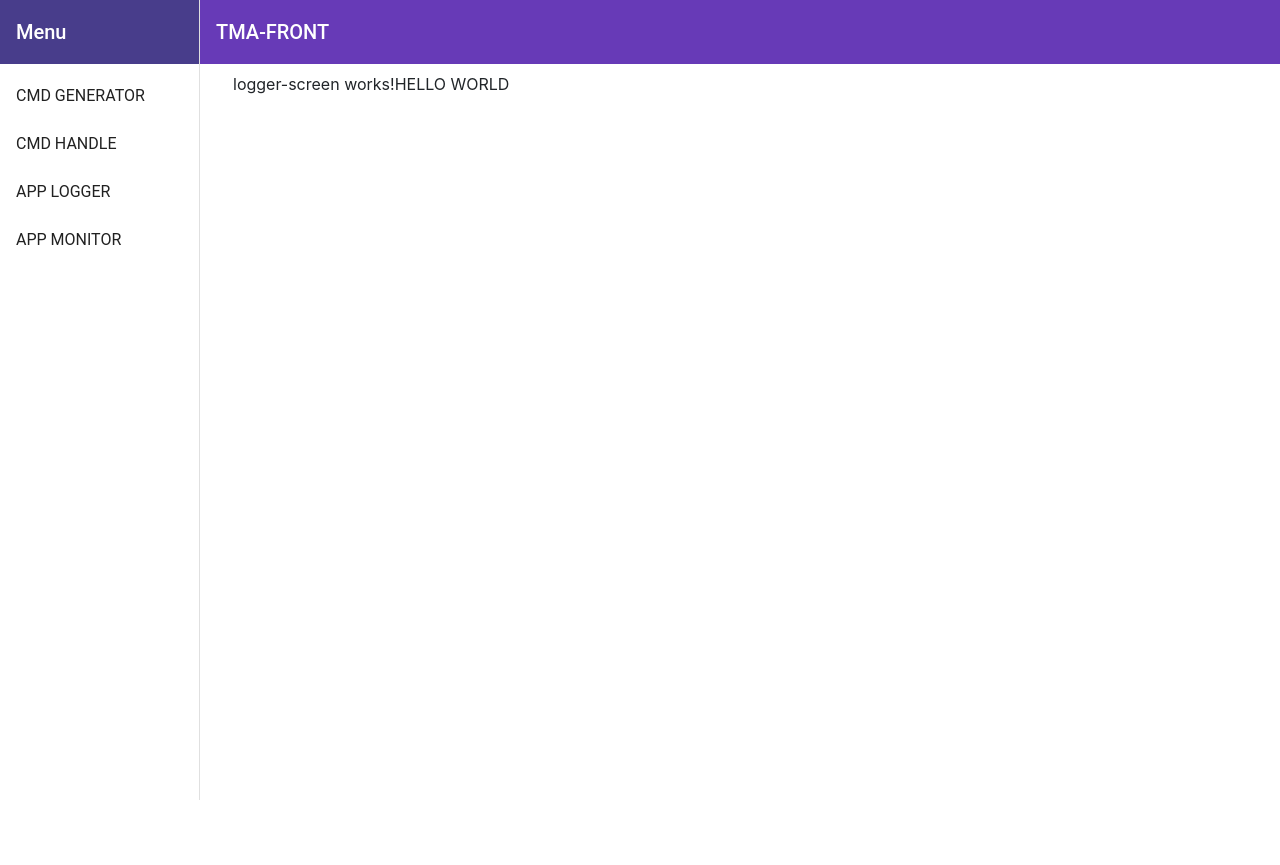
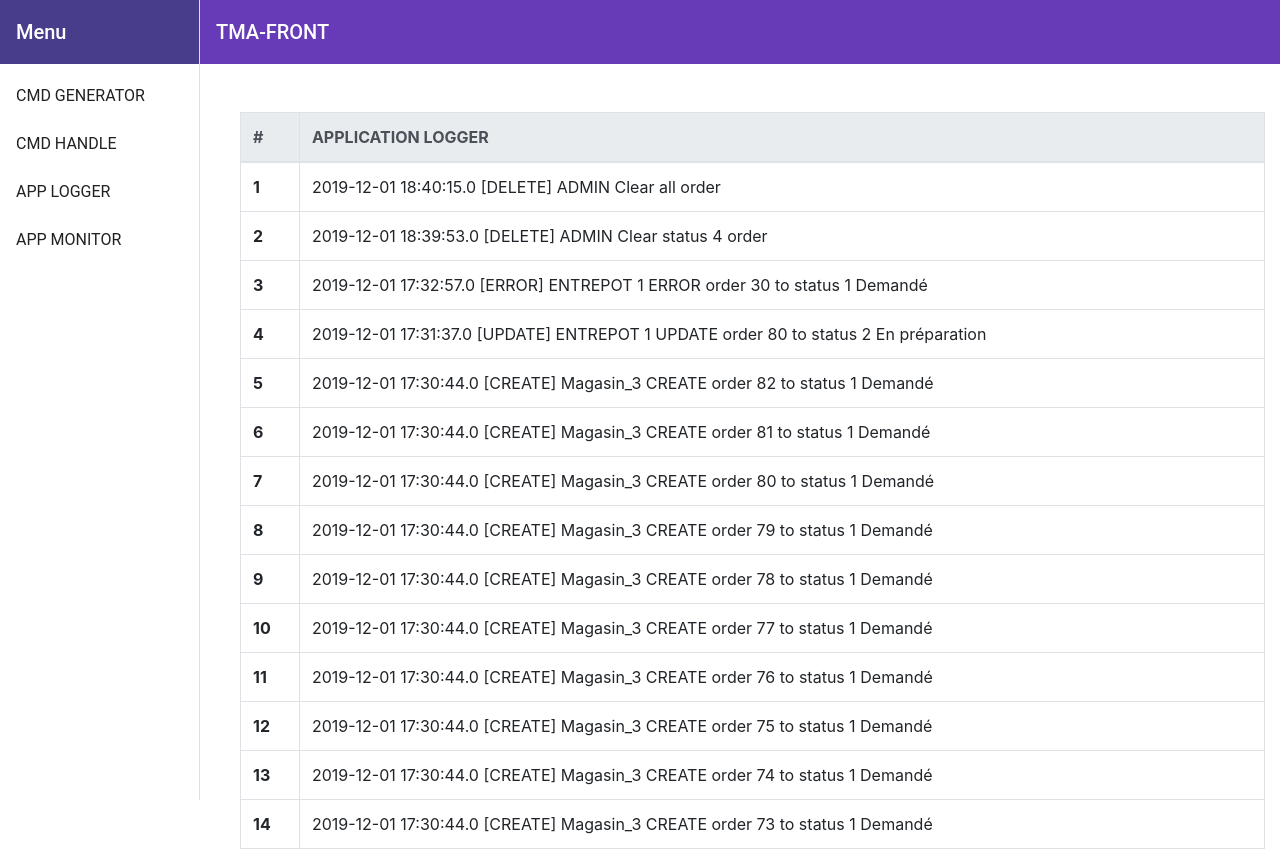
Before and after one commit to cDelage/Command-TMA-Front, an Angular app: page /applogger in a window 1280 px wide. Before the commit the page ends 800 px from the top, so only its background shows below. Built offline with nearby package versions, Linux system fonts and the light colour scheme.

Commit message:
Fix layout error

```diff
--- a/src/app/app.component.html
+++ b/src/app/app.component.html
@@ -1,9 +1,10 @@
 <html>
-  <body>
-      <main-nav></main-nav>
-      <div class="app-content">
 
-          <router-outlet></router-outlet>
-      </div>
-  </body>
+<body>
+  <main-nav></main-nav>-->
+  <main id="main-container" style="margin-left: 225px;">
+    <router-outlet></router-outlet>
+  </main>
+</body>
+
 </html>
--- a/src/app/app.component.scss
+++ b/src/app/app.component.scss
@@ -1,4 +1,5 @@
 .app-content{
     display : flex;
     margin-left : 225px;
+    margin-right: 0px;
 }
--- a/src/app/app.module.ts
+++ b/src/app/app.module.ts
@@ -11,10 +11,6 @@
 import { MatSidenavModule } from '@angular/material/sidenav';
 import { MatIconModule } from '@angular/material/icon';
 import { MatListModule } from '@angular/material/list';
-import { CommandHandleComponent } from './command/command-handle/command-handle.component';
-import { CommandGeneratorComponent } from './command/command-generator/command-generator.component';
-import { LoggerScreenComponent } from './monitor/logger-screen/logger-screen.component';
-import { MonitorScreenComponent } from './monitor/monitor-screen/monitor-screen.component';
 import { MonitorModule } from './monitor/monitor.module';
 import { CommandModule } from './command/command.module';
 
--- a/src/app/monitor/logger-screen/logger-screen.component.html
+++ b/src/app/monitor/logger-screen/logger-screen.component.html
@@ -1,5 +1,17 @@
-<div class="d-inline-flex p-2">
-    <p>logger-screen works!</p>
-
-    <div>HELLO WORLD</div>
-</div>
+    <br>
+    <div class="container container-fluid col-md-12">
+            <table class="table table-bordered">
+                    <thead class="thead-light">
+                        <tr>
+                            <th>#</th>
+                            <th>APPLICATION LOGGER</th>
+                        </tr>
+                    </thead>
+                    <tbody>
+                            <tr *ngFor="let log of logList; index as i">
+                                <th scope="row">{{i+1}}</th>
+                                <td>{{log}}</td>
+                            </tr>
+                    </tbody>
+                </table>
+    </div>
--- a/src/app/monitor/logger-screen/logger-screen.component.ts
+++ b/src/app/monitor/logger-screen/logger-screen.component.ts
@@ -9,6 +9,23 @@
 
   constructor() { }
 
+  logList = [
+    "2019-12-01 18:40:15.0 [DELETE] ADMIN Clear all order",
+    "2019-12-01 18:39:53.0 [DELETE] ADMIN Clear status 4 order",
+    "2019-12-01 17:32:57.0 [ERROR] ENTREPOT 1 ERROR order 30 to status 1 Demandé",
+    "2019-12-01 17:31:37.0 [UPDATE] ENTREPOT 1 UPDATE order 80 to status 2 En préparation",
+    "2019-12-01 17:30:44.0 [CREATE] Magasin_3 CREATE order 82 to status 1 Demandé",
+    "2019-12-01 17:30:44.0 [CREATE] Magasin_3 CREATE order 81 to status 1 Demandé",
+    "2019-12-01 17:30:44.0 [CREATE] Magasin_3 CREATE order 80 to status 1 Demandé",
+    "2019-12-01 17:30:44.0 [CREATE] Magasin_3 CREATE order 79 to status 1 Demandé",
+    "2019-12-01 17:30:44.0 [CREATE] Magasin_3 CREATE order 78 to status 1 Demandé",
+    "2019-12-01 17:30:44.0 [CREATE] Magasin_3 CREATE order 77 to status 1 Demandé",
+    "2019-12-01 17:30:44.0 [CREATE] Magasin_3 CREATE order 76 to status 1 Demandé",
+    "2019-12-01 17:30:44.0 [CREATE] Magasin_3 CREATE order 75 to status 1 Demandé",
+    "2019-12-01 17:30:44.0 [CREATE] Magasin_3 CREATE order 74 to status 1 Demandé",
+    "2019-12-01 17:30:44.0 [CREATE] Magasin_3 CREATE order 73 to status 1 Demandé"
+    ]
+
   ngOnInit() {
     console.log("LOGGER COMPONENT INIT");
   }
```
